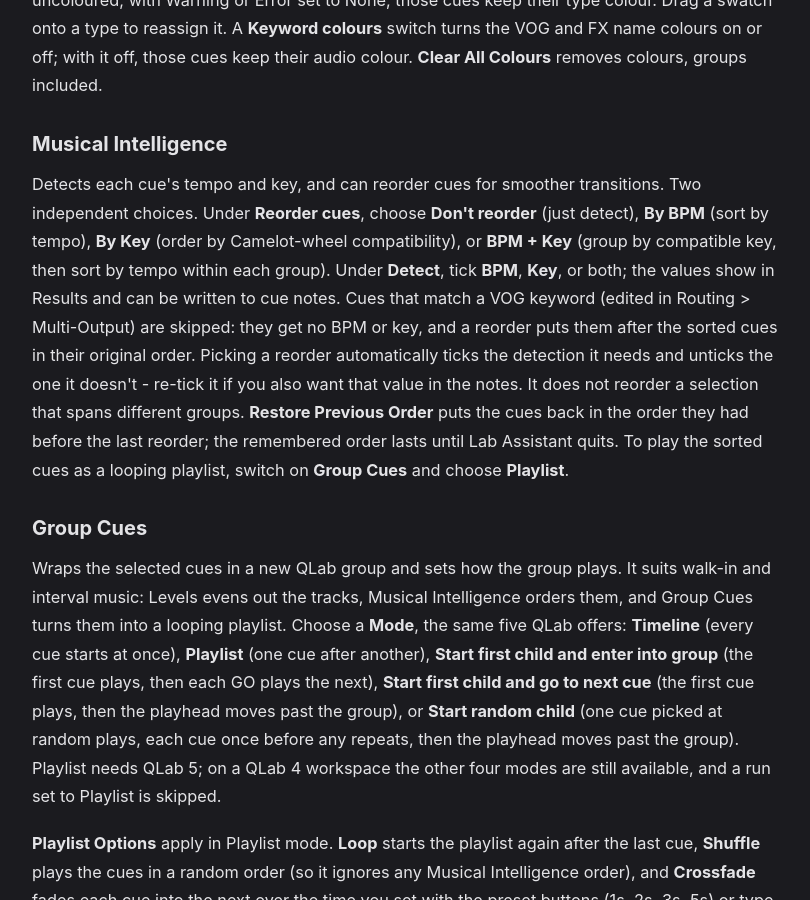
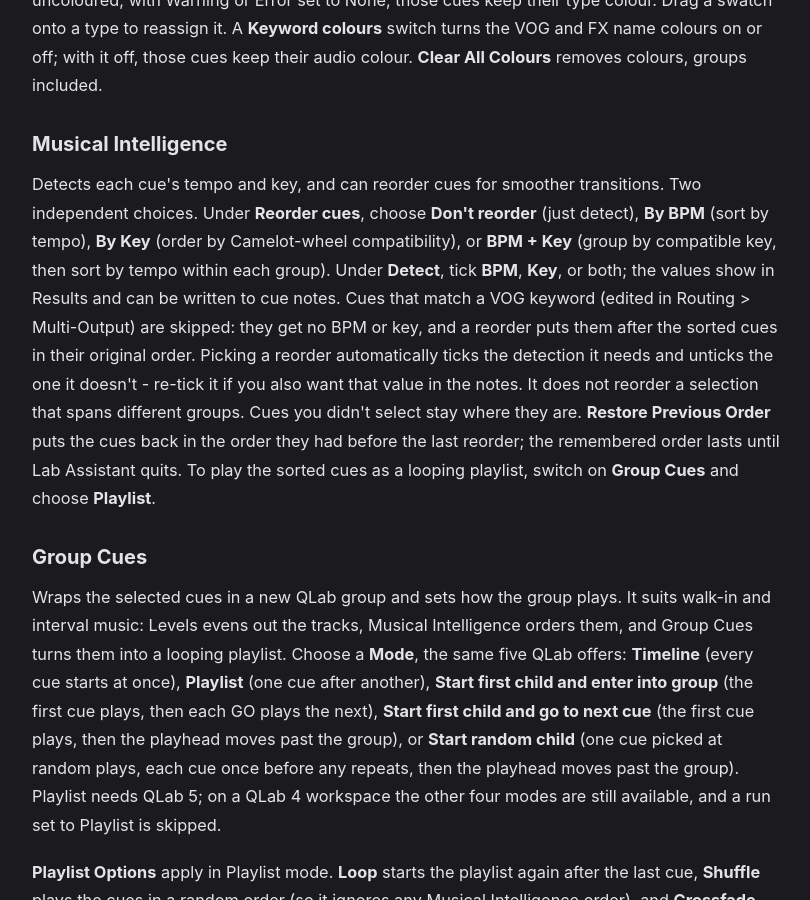
Before and after one commit to BSKapps/bskapps.github.io, a Jekyll site: the page built from articles/lab-assistant-guide/index.html, in a window 1280 px wide and 900 px high, scrolled down 3119 px. Shown: the whole window, without its empty margins (232-1042 px from the left). Built offline with Jekyll 4.4.1, drawn with Linux system fonts in a browser that asks for light colours.

Commit message:
Lab Assistant guide: reorder leaves unselected cues in place

```diff
--- a/_data/guides/lab-assistant-guide.json
+++ b/_data/guides/lab-assistant-guide.json
@@ -165,7 +165,7 @@
       "blocks": [
         {
           "type": "paragraph",
-          "text": "Detects each cue's tempo and key, and can reorder cues for smoother transitions. Two independent choices. Under **Reorder cues**, choose **Don't reorder** (just detect), **By BPM** (sort by tempo), **By Key** (order by Camelot-wheel compatibility), or **BPM + Key** (group by compatible key, then sort by tempo within each group). Under **Detect**, tick **BPM**, **Key**, or both; the values show in Results and can be written to cue notes. Cues that match a VOG keyword (edited in Routing > Multi-Output) are skipped: they get no BPM or key, and a reorder puts them after the sorted cues in their original order. Picking a reorder automatically ticks the detection it needs and unticks the one it doesn't - re-tick it if you also want that value in the notes. It does not reorder a selection that spans different groups. **Restore Previous Order** puts the cues back in the order they had before the last reorder; the remembered order lasts until Lab Assistant quits. To play the sorted cues as a looping playlist, switch on **Group Cues** and choose **Playlist**."
+          "text": "Detects each cue's tempo and key, and can reorder cues for smoother transitions. Two independent choices. Under **Reorder cues**, choose **Don't reorder** (just detect), **By BPM** (sort by tempo), **By Key** (order by Camelot-wheel compatibility), or **BPM + Key** (group by compatible key, then sort by tempo within each group). Under **Detect**, tick **BPM**, **Key**, or both; the values show in Results and can be written to cue notes. Cues that match a VOG keyword (edited in Routing > Multi-Output) are skipped: they get no BPM or key, and a reorder puts them after the sorted cues in their original order. Picking a reorder automatically ticks the detection it needs and unticks the one it doesn't - re-tick it if you also want that value in the notes. It does not reorder a selection that spans different groups. Cues you didn't select stay where they are. **Restore Previous Order** puts the cues back in the order they had before the last reorder; the remembered order lasts until Lab Assistant quits. To play the sorted cues as a looping playlist, switch on **Group Cues** and choose **Playlist**."
         }
       ]
     },
```
